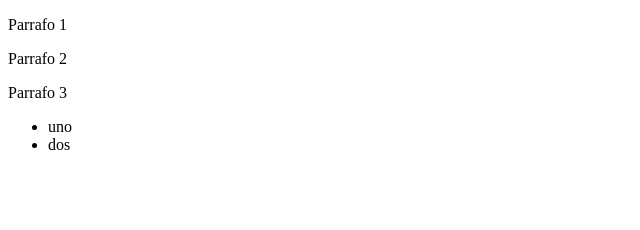
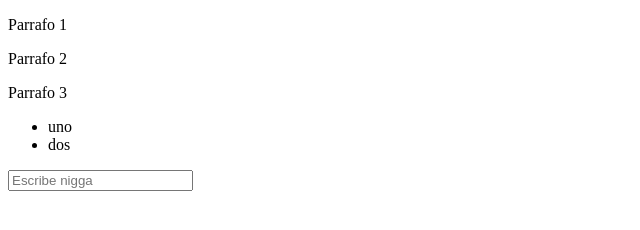
Before and after one commit to JuanFTP/curso_cells, a plain HTML site: page JS_Ejemplo1/index.html in a window 1280 px wide. Shown: the whole page, without its empty margins (0-640 px from the left). Drawn offline with Linux system fonts and the light colour scheme.

Commit message:
Modificar input

```diff
--- a/JS_Ejemplo1/JS/main.js
+++ b/JS_Ejemplo1/JS/main.js
@@ -103,6 +103,7 @@ console.log(inc());
 console.log("------------------");
 
 
+//Encontrar elementos
 
 /*Para cargar primero toda la página y luego empezar a buscar dentro del head
 <script>
@@ -144,3 +145,12 @@ console.log("querySelectorAll");
 document.querySelectorAll("#ejemplo1 li");
 console.log(document.querySelectorAll("#ejemplo1 li"));
 console.log("------------------");
+
+//Encontrar un input
+console.log("Aspectos del input");
+let input = document.getElementById("inputTest");
+console.log(input.type);
+console.log(input.name);
+console.log(input.style.color);
+console.log(input.value);
+input.style.backgroundColor = 'orage';
--- a/JS_Ejemplo1/index.html
+++ b/JS_Ejemplo1/index.html
@@ -17,6 +17,9 @@
             <li id="dos">dos</li>
 
         </ul>
+
+        <input id="inputTest" type="text" name="test" style="color: red;" placeholder="Escribe nigga">
+
     </div>
 
     <script type="text/javascript" src="/JS_Ejemplo1/JS/main.js"></script>
```
